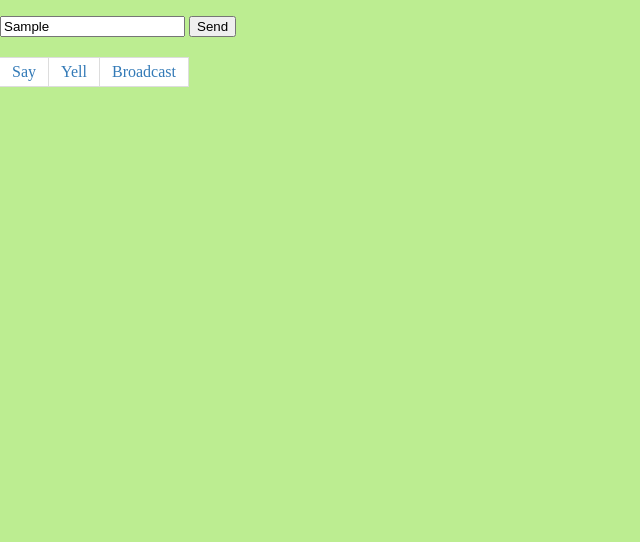
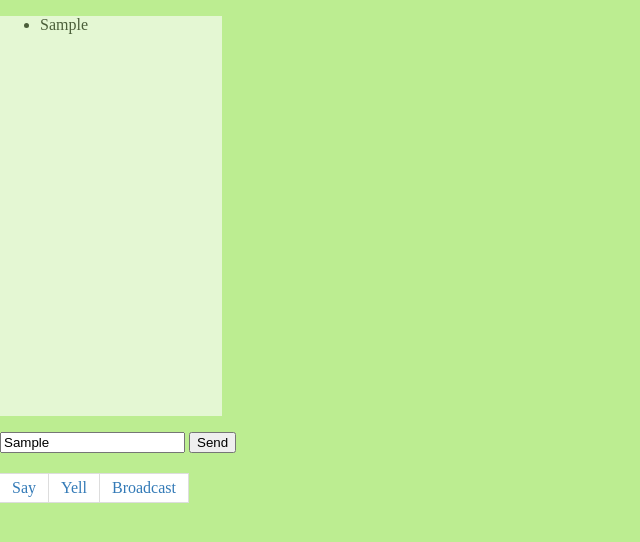
Before and after one commit to froostang/Dayock-Chat, a plain HTML site: page index.html in a window 1280 px wide. Both pictures are taken after typing "Sample" into the empty fields and a click on the button "Send". Shown: the whole page, without its empty margins (0-640 px from the left). Drawn offline with Linux system fonts and the light colour scheme.

Commit message:
chat list

```diff
--- a/index.html
+++ b/index.html
@@ -15,8 +15,14 @@
   	background-color:#BCED91;
   }
 
-  .chat{
-  	width:100%;
+   #chat{
+  	width:182px;
+  	height:400px;
+  	background-color: #ffffff;
+	opacity:0.6;
+	filter:alpha(opacity=60);
+	display:block;
+    overflow: auto;
   }
 
   .chat_interface{
@@ -46,17 +52,23 @@
 	border: 1px solid #ddd;
   }
 
+
   </style>
 
   <body>
 
   <div class="main">
-  	<ul class="chat">
-  	</ul>
+
+  	<div class="__c">
+	  	<ul id="chat">
+	  	</ul>
+  	</div>
+
   	<div class="chat_interface">
-	  	<input type="text" name="user_input">
-	  	<button type="button">Send</button>
+	  	<input type="text" name="user_input" id="user_txt">
+	  	<button id="send_msg" type="button">Send</button>
   	</div>
+
   	<div class="msg_type_selector">
   		<ul>
   			<li> <a href="#">Say</a> </li>
@@ -64,13 +76,22 @@
   			<li> <a href="#">Broadcast</a>  </li>
   		</ul>
   	</div>
+
   </div>
 
   </body>
 
   <script>
 
+  var send_msg = document.getElementById("send_msg");
+  var __chat = document.getElementById("chat");
+  var __ut = document.getElementById("user_txt");
 
+  send_msg.onclick = function(){
+  	var __m = document.createElement("li");
+  	__m.innerHTML = __ut.value;
+  	__chat.appendChild(__m);
+  };
 
 
   </script>
```
